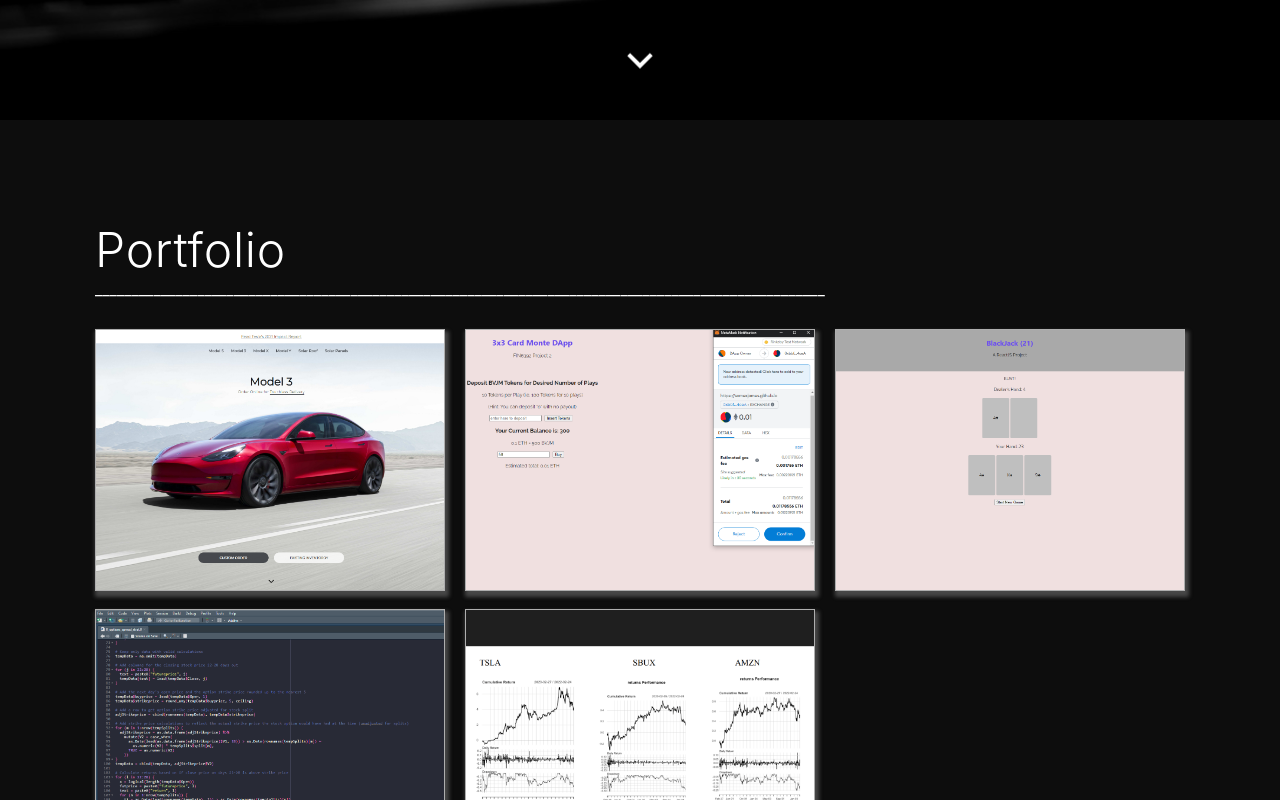
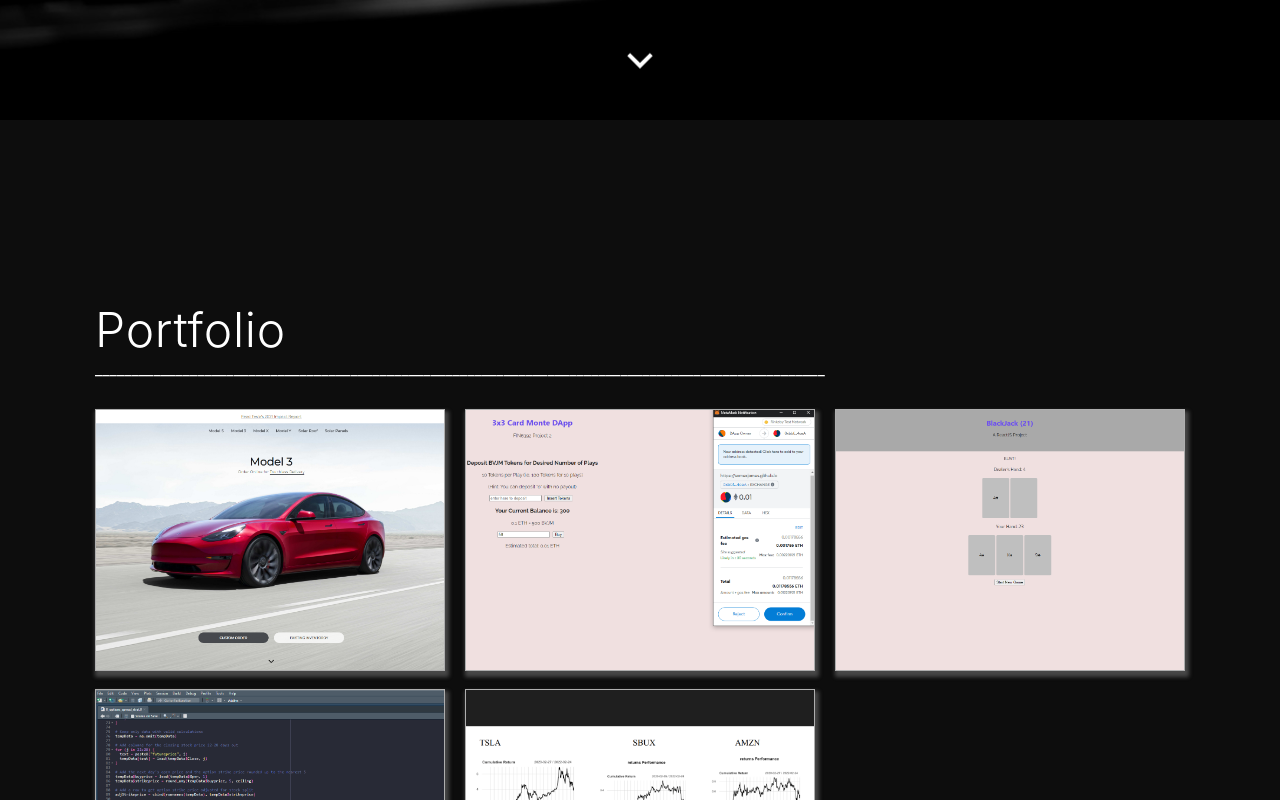
Before and after one commit to SomexJames/Portfolio-Site, a React (Create React App) app: page / in a window 1280 px wide. Shown: the part 680-1480 px from the top of the page. Built offline with nearby package versions, Linux system fonts and the light colour scheme.

Commit message:
changed css to improve NavArrow placement

```diff
--- a/src/Sections/PortfolioSection.css
+++ b/src/Sections/PortfolioSection.css
@@ -1,7 +1,17 @@
 #portfolio {
     display: flex;
     position: relative;
-    justify-content: center;
+    flex-direction: column;
+    justify-content: flex-end;
+}
+
+.portfolio__container {
+    position: relative;
+    display: flex;
+    flex-direction: column;
+    justify-content: space-between;
+    align-items: center;
+    height: 90%;
 }
 
 .section__portfolio {
--- a/src/Sections/PortfolioSection.js
+++ b/src/Sections/PortfolioSection.js
@@ -22,6 +22,7 @@
 
     return(
         <section id="portfolio">
+            <div className="portfolio__container">
                 <div className="section portfolio">
                     <div className="heading">
                         <div className="section__title">Portfolio</div>
@@ -40,6 +41,7 @@
                 <div className="navArrow">
                     <a href="#about"><RiArrowDownSLine /></a>
                 </div>
+            </div>
         </section>
     )
 }
```
Lines whose indentation alone changed are shown as unchanged.
